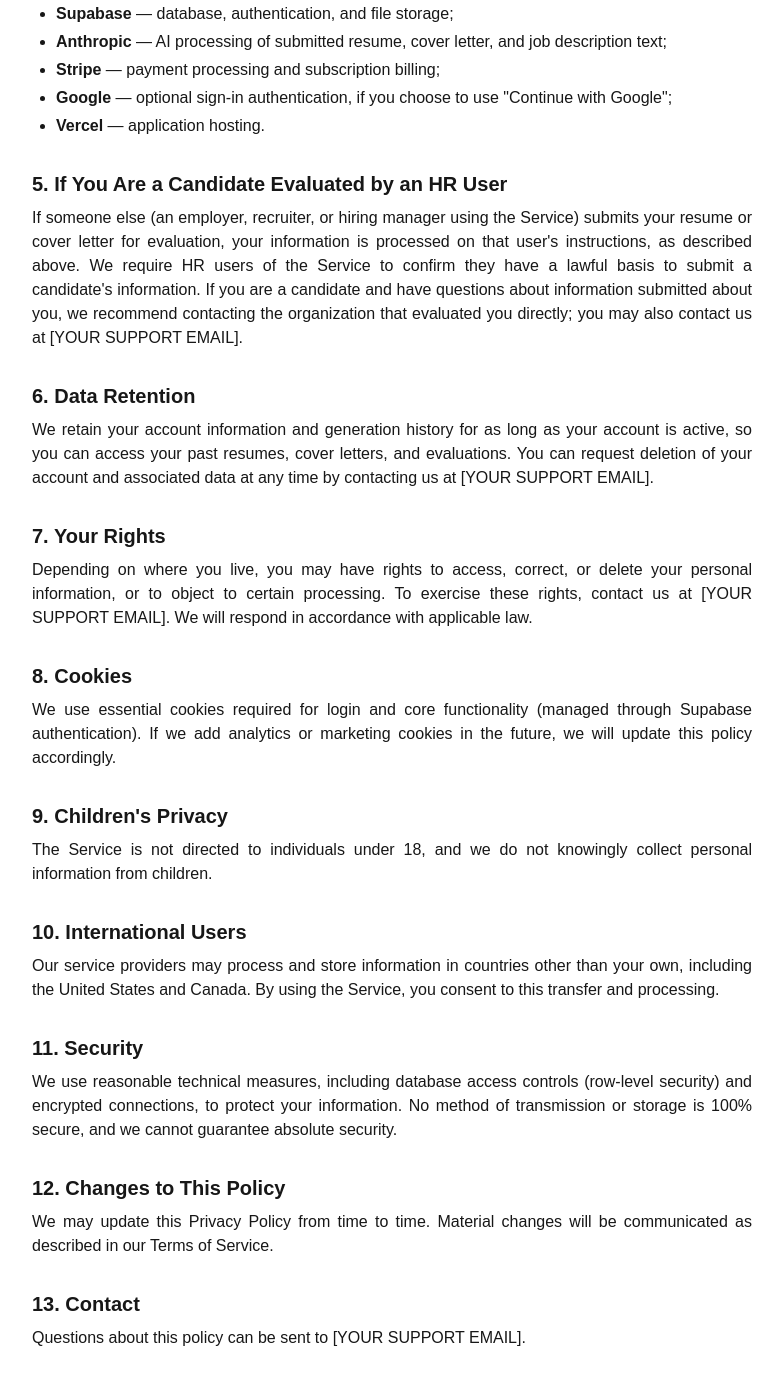
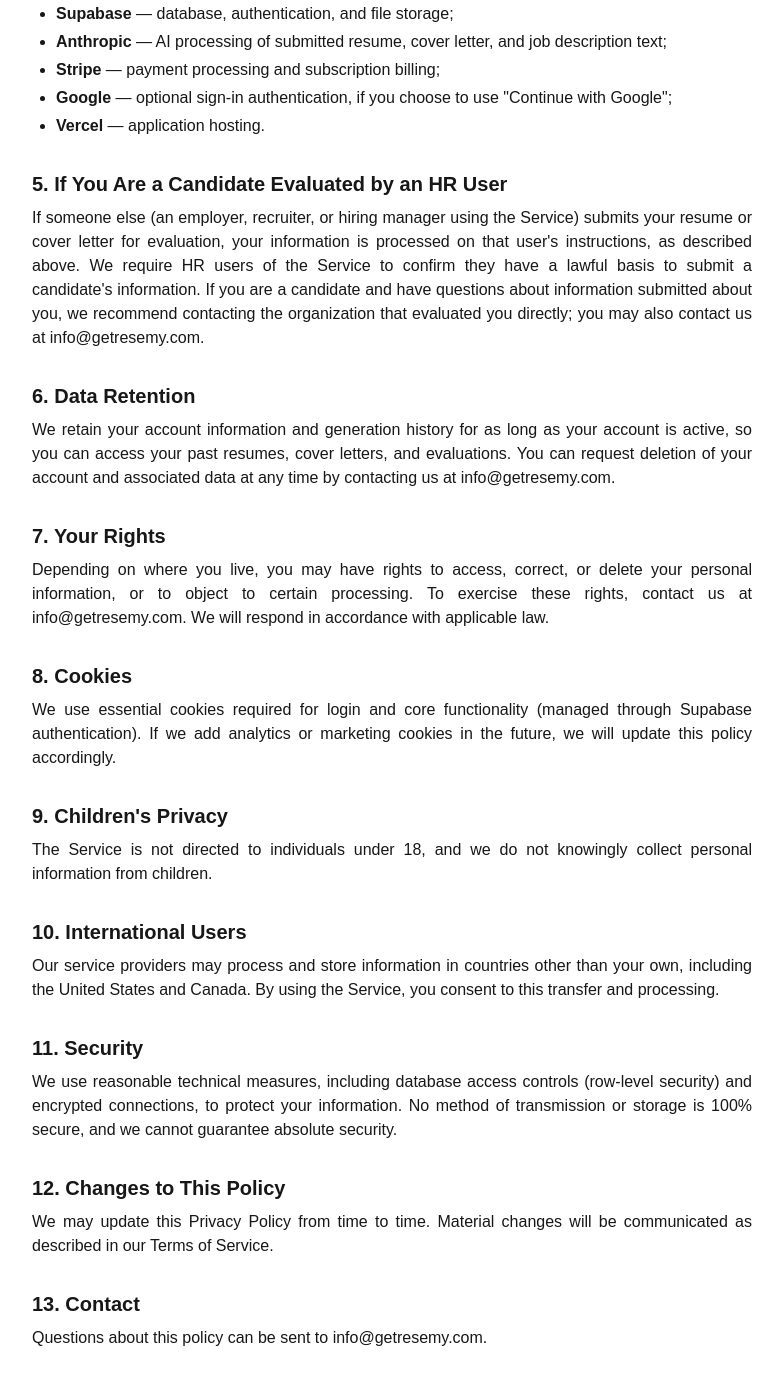
Before and after one commit to Yaser-Jasim/ats-resume-app, a Next.js app: page /privacy in a window 1280 px wide. Shown: the part 1326-2710 px from the top of the page, without its empty margins (248-1031 px from the left). Built offline with nearby package versions, Linux system fonts and the light colour scheme.

Commit message:
add real support email to legal pages

```diff
--- a/app/privacy/page.js
+++ b/app/privacy/page.js
@@ -67,20 +67,20 @@
         letter for evaluation, your information is processed on that user's instructions, as described above.
         We require HR users of the Service to confirm they have a lawful basis to submit a candidate's information.
         If you are a candidate and have questions about information submitted about you, we recommend contacting
-        the organization that evaluated you directly; you may also contact us at [YOUR SUPPORT EMAIL].
+        the organization that evaluated you directly; you may also contact us at info@getresemy.com.
       </p>
 
       <h2 className="text-xl font-semibold mt-8 mb-2">6. Data Retention</h2>
       <p className="mb-4">
         We retain your account information and generation history for as long as your account is active, so you
         can access your past resumes, cover letters, and evaluations. You can request deletion of your account and
-        associated data at any time by contacting us at [YOUR SUPPORT EMAIL].
+        associated data at any time by contacting us at info@getresemy.com.
       </p>
 
       <h2 className="text-xl font-semibold mt-8 mb-2">7. Your Rights</h2>
       <p className="mb-4">
         Depending on where you live, you may have rights to access, correct, or delete your personal information,
-        or to object to certain processing. To exercise these rights, contact us at [YOUR SUPPORT EMAIL]. We will
+        or to object to certain processing. To exercise these rights, contact us at info@getresemy.com. We will
         respond in accordance with applicable law.
       </p>
 
@@ -117,7 +117,7 @@
       </p>
 
       <h2 className="text-xl font-semibold mt-8 mb-2">13. Contact</h2>
-      <p className="mb-4">Questions about this policy can be sent to [YOUR SUPPORT EMAIL].</p>
+      <p className="mb-4">Questions about this policy can be sent to info@getresemy.com.</p>
     </div>
   )
 }
--- a/app/terms/page.js
+++ b/app/terms/page.js
@@ -115,7 +115,7 @@
       </p>
 
       <h2 className="text-xl font-semibold mt-8 mb-2">14. Contact</h2>
-      <p className="mb-4">Questions about these Terms can be sent to [YOUR SUPPORT EMAIL].</p>
+      <p className="mb-4">Questions about these Terms can be sent to info@getresemy.com.</p>
     </div>
   )
 }
```
